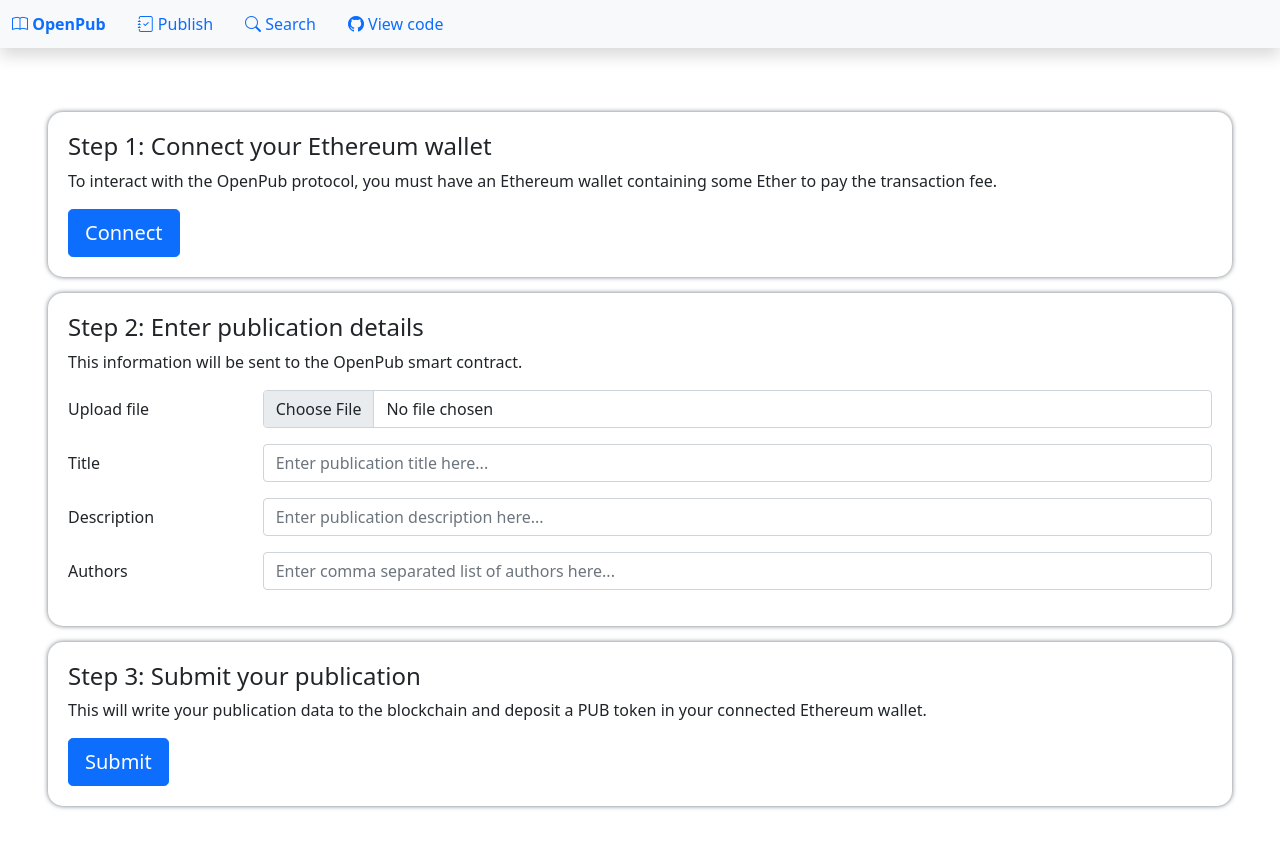
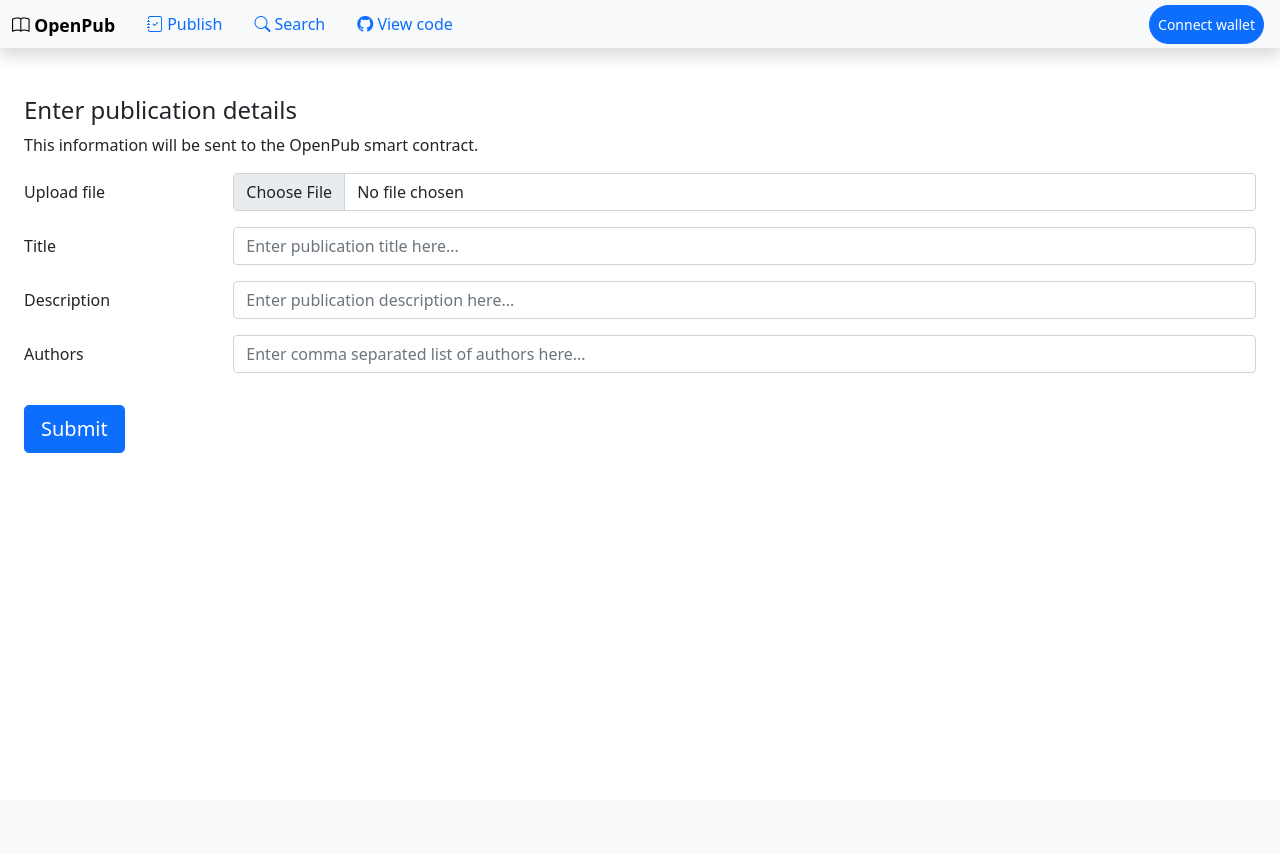
Before and after one commit to OpenPublisher/openpub-app, a Flask app: page /publish in a window 1280 px wide. After the commit the page ends 453 px from the top, so only its background shows below. Run offline with Flask 2, Linux system fonts and the light colour scheme; some libraries are stand-ins or nearby versions.

Commit message:
added wallet login/logout

```diff
--- a/static/css/styles.css
+++ b/static/css/styles.css
@@ -5,16 +5,19 @@
 
 
 .navbar-brand {
-  color: #0d6efd;
-  padding-top: .75rem;
-  padding-bottom: .75rem;
-  font-size: 1rem;
-  font-weight: 800;
+  color: black;
+  padding-top: .7rem;
+  padding-bottom: .6rem;
+  font-size: 1.1rem;
+  font-weight: 900;
 }
 .navbar-brand:hover {
   color: #0d6efd;
+  /*
+  color: #0d6efd;
   border-bottom: 3px solid #0d6efd;
   margin-bottom: -3px;
+  */
 }
 
 
@@ -31,15 +34,19 @@
 }
 .navbar .nav-link:hover {
   color: #0d6efd;
+
+  /*
+  color: black;
   border-bottom: 3px solid #0d6efd;
   margin-bottom: -3px;
+  */
   background-color: #dee2e6;
 }
 
 .cdiv {
   border-radius: 15px;
   padding: 20px;
-  box-shadow: 0px 0px 5px #6c757d;
+  box-shadow: 0px 0px 10px #6c757d;
 }
 
 
--- a/static/js/init.js
+++ b/static/js/init.js
@@ -1,8 +1,98 @@
 
 
-// add logic to all close buttons on alerts
-document.querySelectorAll("[data-btntype='close-alert']").forEach(function(el) {
-  el.addEventListener("click", () => {
-    el.parentNode.parentNode.style.display = "none";
-  });
-});
+init();
+
+function init() {
+  // connect to Moralis server
+  connectMoralis();
+
+  // control wallet connection button in navbar
+  const btn = dom.get('connect-btn');
+  btn.addEventListener("click", toggleWalletConnection);
+  refreshConnectWalletBtn();
+};
+
+
+function refreshConnectWalletBtn() {
+  // change the wallet connectin button depending on current connection
+  const btn = dom.get('connect-btn');
+  if (walletIsConnected()){
+    btn.innerHTML = "Disconnect wallet";
+    btn.classList.remove('btn-primary');
+    btn.classList.add('btn-outline-primary');
+    btn.dataset.connected = "true";
+  } else {
+    btn.innerHTML = "Connect wallet";
+    btn.classList.remove('btn-outline-primary');
+    btn.classList.add('btn-primary');
+    btn.dataset.connected = "false";
+  };
+};
+
+function toggleWalletConnection() {
+  // control logic when connect wallet button is clicked
+  if (this.dataset.connected === "true") {
+    logout();
+  } else {
+    login();
+  };
+};
+
+function walletIsConnected() {
+  //determine whether user is logged in or not
+  return (Moralis.User.current()) ? true : false;
+};
+
+
+function connectMoralis() {
+  // connect to the Morals server
+
+  //const INFURA_URI = "https://mainnet.infura.io/v3/9104b3a76b4b46b29c1cc489338980b8";
+  //const web3 = new Web3(new Web3.providers.HttpProvider(INFURA_URI));
+  //const myAddress = "0x91a42eCF59abB8350A0A64c8D3f5eb3bD08cc6c2";
+
+  // ethereum mainnet
+  const serverUrl = "https://mysaxj65vywx.usemoralis.com:2053/server";
+  const appId = "iPXKdV96rgPUw4gJAxNnJw5gPRBKeGOwX8vFtQHZ";
+
+  // ropsten testnet
+  //const serverUrl = "https://78pegkjwaph4.usemoralis.com:2053/server";
+  //const appId = "jXMbJANvdiXXqXsu1BkVjemTq2T2p2ZDYL9XJ0WF";
+
+  Moralis.start({ serverUrl, appId });
+};
+
+
+async function login() {
+  let user = Moralis.User.current();
+  if (!user) {
+    user = await Moralis.authenticate({signingMessage: "Log into OpenPublisher using MetaMask"}).then(function (user) {
+      console.log("logged in user:", user);
+      dom.showAlert(msg=`COnnected to wallet address ${user.get("ethAddress")}.`, style="success");
+      refreshConnectWalletBtn();
+    }).catch(function (error) {
+      dom.showAlert(msg=error.message, style="danger");
+    });
+  };
+};
+
+
+async function logout() {
+  await Moralis.User.logOut();
+  console.log("logged out");
+  dom.showAlert(msg=`Wallet is disconnected.`, style="success");
+  refreshConnectWalletBtn();
+};
+
+/*
+function getStats() {
+  const user = Moralis.User.current();
+  if (user) {
+    const query = new Moralis.Query("EthTransactions");
+    query.equalTo("from_address", user.get("ethAddress"));
+    query.find().then(r => {
+      console.log("user transactions:", r);
+    });
+  };
+};
+*/
--- a/static/js/publish.js
+++ b/static/js/publish.js
@@ -1,58 +1,26 @@
-const serverUrl = "https://mysaxj65vywx.usemoralis.com:2053/server";
-const appId = "iPXKdV96rgPUw4gJAxNnJw5gPRBKeGOwX8vFtQHZ";
-Moralis.start({ serverUrl, appId });
-
-
-dom.get("btn-login").addEventListener("click", login);
-dom.get("btn-get-stats").addEventListener("click", getStats);
-
-// get currently connected wallet
-const currentUserObj = Moralis.User.current();
-
-// if wallet is connected
-if (currentUserObj) {
-  const user = JSON.parse(JSON.stringify(currentUserObj));
-  console.log(user);
-  showAlert('login-success-alert', `You have successfully connected wallet address ${user['ethAddress']}`);
-
-// if no wallet is connected
-} else {
-  console.log(`User not logged in`);
-};
 
 
 dom.get('submit-btn').addEventListener('click', () => {
-  alert("This functionality is under construction");
+  if (walletIsConnected()){
+    alert("This functionality is coming soon!");
+  } else {
+    dom.showAlert(msg="You must be connected to an Ethereum wallet to complete this step!", style="danger")
+  }
 });
 
 
-async function login() {
-  let user = Moralis.User.current();
-  if (!user) {
-    user = await Moralis.authenticate({signingMessage: "Log into OpenPublisher using MetaMask"}).then(function (user) {
-      console.log("logged in user:", user);
-      console.log(user.get("ethAddress"));
-      dom.get('btn-login').disabled = true;
-    }).catch(function (error) {
-      showAlert(id="error-alert", msg=error);
-    });
-  };
-};
-
-
-function getStats() {
-  const user = Moralis.User.current();
-  if (user) {
-    const query = new Moralis.Query("EthTransactions");
-    query.equalTo("from_address", user.get("ethAddress"));
-    query.find().then(r => {
-      console.log("user transactions:", r);
-    });
-  };
-};
-
-
-function showAlert(id, msg) {
-  dom.get(`${id}-msg`).innerHTML = msg;
-  dom.get(id).style.display = "block";
-};
+/*
+async function publish() {
+  let options = {
+    contractAddress: “0x356d2E7a0d592bAd95E86d19479c37cfdBb68Ab9”,
+    function Name: “newDonation”,
+    abi: [{"inputs":[{"internalType":"string","name":"note","type":"string"}],"name":"newDonation","outputs":[],"stateMutability":"payable","type":"function"}],
+    Params:{
+        Note: “Thanks for your work”
+    },
+    msgValue: Moralis.Units.ETH(0.1),
+  }
+  logout();
+  showAlert("You have successfully published!", style="success");
+ };
+ */
--- a/static/js/utils-dom.js
+++ b/static/js/utils-dom.js
@@ -71,7 +71,23 @@ const dom = {
     };
   },
 
+
+
+ showAlert(msg, style) {
+    const div = dom.get('alert-div');
+    div.innerHTML = "";
+    const alert = dom.make("div", {parent: div, classes:`"alert alert-${style} p-3 cdiv`});
+    const flex = dom.make("div", {parent: alert, classes: "d-flex justify-content-between"});
+    const span = dom.make("span", {parent: flex, innerHTML: msg});
+    const btn = dom.make("button", {parent: flex, classes:`btn btn-lg btn-outline-${style} border-0 bg-transparent`, innerHTML:`&#10005;`});
+    btn.addEventListener("click", () => {div.innerHTML = ""});
+  },
+
+
+
 };
+
+
 
 dom.showLoading = function showLoading(id){
   dom.make('div', {
@@ -87,7 +103,7 @@ dom.hideLoading = function (id) {
   dom.get(id).innerHTML = "";
 };
 
-
+/*
 
 // send POST request to retrieve data from the server
 async function postData(url="", data={}) {
@@ -104,3 +120,4 @@ async function getData(url) {
   const response = await fetch(url, {method: 'GET'});
   return response.json();
 };
+*/
--- a/static/js/web3-utils.js
+++ /dev/null
@@ -1,5 +0,0 @@
-
-//const INFURA_URI = "https://mainnet.infura.io/v3/9104b3a76b4b46b29c1cc489338980b8";
-//const web3 = new Web3(new Web3.providers.HttpProvider(INFURA_URI));
-
-//const myAddress = "0x91a42eCF59abB8350A0A64c8D3f5eb3bD08cc6c2";
--- a/templates/_base.html
+++ b/templates/_base.html
@@ -15,14 +15,15 @@
   <body>
 
 
-    <nav class="navbar navbar-expand-lg bg-light sticky-top shadow">
+    <nav class="navbar navbar-expand-md bg-light sticky-top shadow">
       <div class="container-fluid">
         <a class="navbar-brand" href="{{ url_for('index') }}"><i class="bi bi-book"></i> OpenPub</a>
         <button class="navbar-toggler btn-primary" type="button" data-bs-toggle="collapse" data-bs-target="#navbarcollapse">
           <i class="bi bi-list"></i>
         </button>
         <div class="collapse navbar-collapse" id="navbarcollapse">
-          <ul class="navbar-nav me-auto">
+
+          <ul class="navbar-nav">
             <li class="nav-item">
               <a class="nav-link px-3" href="{{url_for('publish') }}"><i class="bi bi-journal-check"></i> Publish</a>
             </li>
@@ -33,25 +34,26 @@
               <a class="nav-link px-3" target="_blank" href="https://github.com/OpenPublisher"><i class="bi bi-github"></i> View code</a>
             </li>
           </ul>
+
+          <button type="button" id="connect-btn" class="btn btn-sm rounded-pill ms-auto p-2 m-1"></button>
+
         </div>
       </div>
     </nav>
 
 
 
-
-
-    <main id="root" class="p-5">
+    <main id="root" class="p-4">
+      <div id="alert-div" class="mb-4">
+      </div>
       {% block main %}{% endblock %}
     </main>
 
-
+    <script src="static/js/bootstrap.bundle.min.js"></script>
     <script src="static/js/web3.min.js"></script>
-    <script src="static/js/web3-utils.js"></script>
-
     <script src="static/js/moralis.min.js"></script>
 
-    <script src="static/js/bootstrap.bundle.min.js"></script>
+
     <script src="static/js/utils-dom.js"></script>
     <script src="static/js/init.js"></script>
 
--- a/templates/publish.html
+++ b/templates/publish.html
@@ -8,44 +8,10 @@
 {% block main %}
 
 
-<div class="alert alert-success mt-3" role="alert" id="login-success-alert" style="display:none;">
-    <div class="d-flex justify-content-between">
-        <span></span>
-        <span id='login-success-alert-msg'></span>
-        <button type="button" class="btn btn-outline-success" data-btntype="close-alert">&#10005;</button>
-    </div>
-</div>
-
-
-<div class="cdiv mt-3" id="login-div">
-
-    <h4>Step 1: Connect your Ethereum wallet</h4>
-    <p>To interact with the OpenPub protocol, you must have an Ethereum wallet containing some Ether to pay the transaction fee.</p>
-    <button class="btn btn-lg btn-primary" id="btn-login">Connect</button>
-
-    <div class="alert alert-danger m-3" role="alert" id="error-alert" style="display:none;">
-        <div class="d-flex justify-content-between">
-            <span></span>
-            <span id="error-alert-msg">An error occured</span>
-            <button type="button" class="btn btn-outline-danger" data-btntype="close-alert">&#10005;</button>
-        </div>
-    </div>
-
-
-    <div class="my-3" style="display:none;">
-        <button class="btn btn-lg btn-secondary" id="btn-get-stats">Get stats</button>
-    </div>
-
-
-</div>
 
 
 
-
-
-<div class="cdiv mt-3" id="pub-details-div">
-
-    <h4>Step 2: Enter publication details</h4>
+    <h4>Enter publication details</h4>
     <p>This information will be sent to the OpenPub smart contract.</p>
 
     <div class="mb-3 row">
@@ -76,26 +42,8 @@
         </div>
     </div>
 
-</div>
 
-
-<div class="cdiv mt-3" id="login-div">
-
-    <h4>Step 3: Submit your publication</h4>
-    <p>This will write your publication data to the blockchain and deposit a PUB token in your connected Ethereum wallet.</p>
-    <button class="btn btn-lg btn-primary" id="submit-btn">Submit</button>
-
-    <!--
-    <div class="alert alert-danger m-3" role="alert" id="error-alert" style="display:none;">
-        <div class="d-flex justify-content-between">
-            <span></span>
-            <span id="error-alert-text">An error occured</span>
-            <button type="button" class="btn btn-outline-danger" data-btntype="close-warning">&#10005;</button>
-        </div>
-    </div>
-    -->
-
-</div>
+    <button class="btn btn-lg btn-primary mt-3" id="submit-btn">Submit</button>
 
 
 
```
